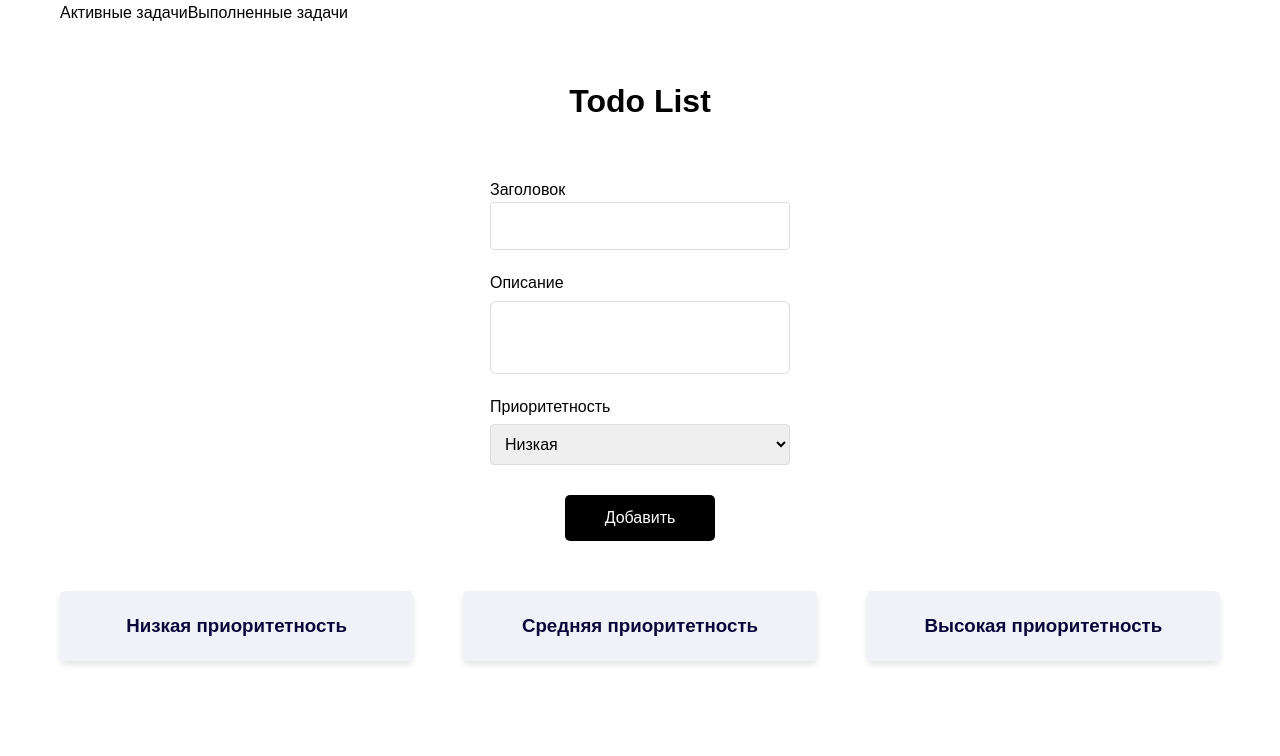
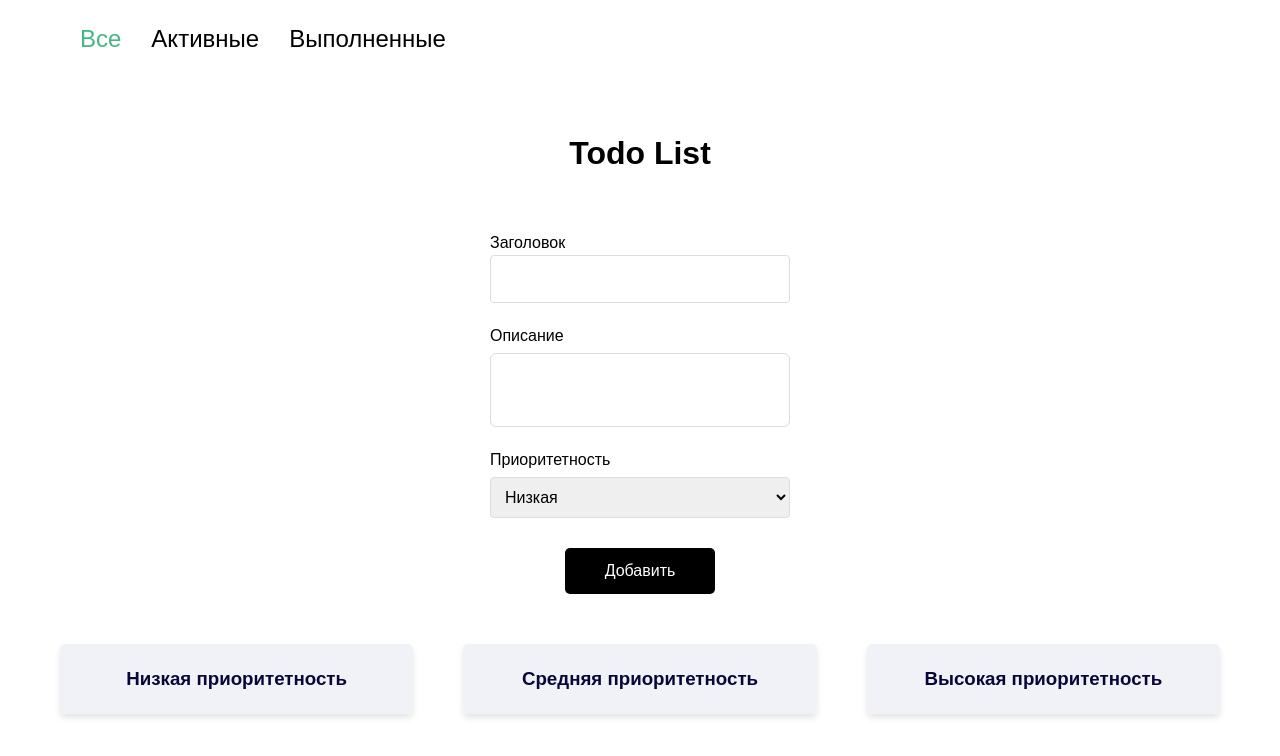
Before and after one commit to Ekaterina1418/TodoList-vue, a Vue app: page / in a window 1280 px wide. Shown: the top 756 px of the page. Built offline with nearby package versions, Linux system fonts and the light colour scheme.

Commit message:
Добавила компонент навигации

```diff
--- /dev/null
+++ b/src/components/Navigation.vue/Navigation.vue
@@ -0,0 +1,17 @@
+<template>
+  <nav class="navigation">
+    <router-link to="/" class="navigation__link" active-class="active"
+      >Все</router-link
+    >
+    <router-link to="/active" class="navigation__link" active-class="active"
+      >Активные
+    </router-link>
+    <router-link to="/completed" class="navigation__link" active-class="active"
+      >Выполненные
+    </router-link>
+  </nav>
+</template>
+<script lang="ts" setup></script>
+<style lang="scss">
+@import "./style.scss";
+</style>
--- /dev/null
+++ b/src/components/Navigation.vue/style.scss
@@ -0,0 +1,19 @@
+.navigation {
+  display: flex;
+  gap: 30px;
+  padding: 20px;
+
+  &__link {
+    font-size: 1.5rem;
+    &:hover {
+      color: #42b983;
+      text-decoration: underline;
+    }
+  }
+}
+
+.active {
+  color: #42b983;
+  pointer-events: none;
+  text-decoration: none;
+}
--- a/src/views/ActiveTodos.vue
+++ b/src/views/ActiveTodos.vue
@@ -1,8 +1,5 @@
 <template>
-  <nav>
-    <router-link to="/">Все задачи</router-link>
-    <router-link to="/completed">Выполненные задачи</router-link>
-  </nav>
+  <Navigation />
   <div>
     <h1>Активные задачи</h1>
     <TodoItem v-for="todo in activeTodos" :key="todo.id" :todo="todo" />
@@ -13,6 +10,7 @@
 import { computed } from "vue";
 import TodoItem from "@/components/TodoItem/TodoItem.vue";
 import { useTodosStore } from "@/stores/todo";
+import Navigation from "@/components/Navigation.vue/Navigation.vue";
 
 const store = useTodosStore();
 
--- a/src/views/CompletedTodos.vue
+++ b/src/views/CompletedTodos.vue
@@ -1,8 +1,5 @@
 <template>
-  <nav>
-    <router-link to="/">Все задачи</router-link>
-    <router-link to="/active">Активные задачи</router-link>
-  </nav>
+  <Navigation />
   <div>
     <h1>Выполненные задачи</h1>
     <TodoItem v-for="todo in completedTodos" :key="todo.id" :todo="todo" />
@@ -12,6 +9,7 @@
 import { computed } from "vue";
 import { useTodosStore } from "@/stores/todo";
 import TodoItem from "@/components/TodoItem/TodoItem.vue";
+import Navigation from "@/components/Navigation.vue/Navigation.vue";
 
 const store = useTodosStore();
 const completedTodos = computed(() => store.completedTodos);
--- a/src/views/HomePage.vue
+++ b/src/views/HomePage.vue
@@ -1,8 +1,5 @@
 <template>
-  <nav>
-    <router-link to="/active">Активные задачи</router-link>
-    <router-link to="/completed">Выполненные задачи</router-link>
-  </nav>
+  <Navigation />
   <div class="content-center">
     <h1 class="title">Todo List</h1>
     <AddTodo />
@@ -14,5 +11,6 @@
 
 <script lang="ts" setup>
 import AddTodo from "@/components/AddTodo/AddTodo.vue";
+import Navigation from "@/components/Navigation.vue/Navigation.vue";
 import TodoList from "@/components/TodoList/TodoList.vue";
 </script>
```
